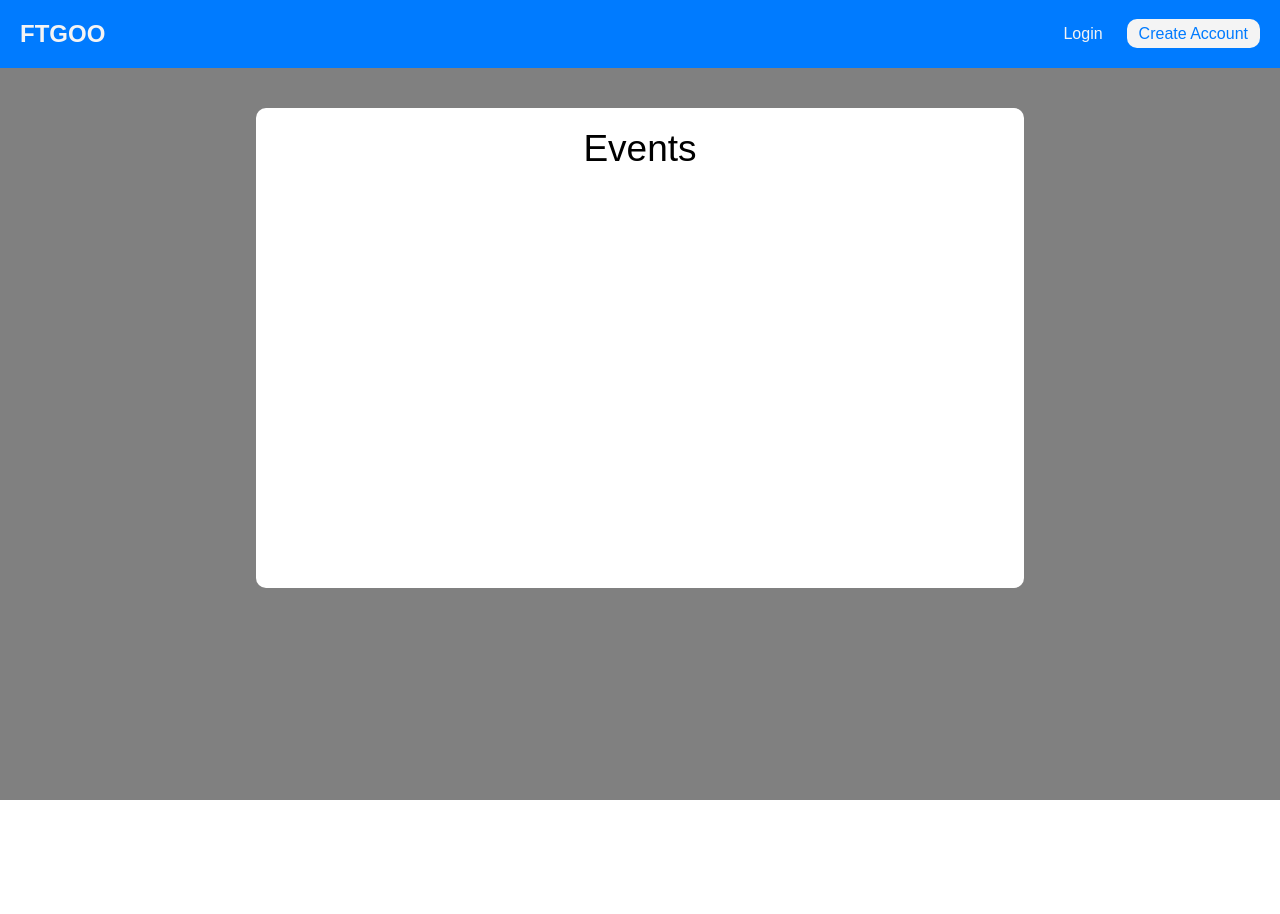
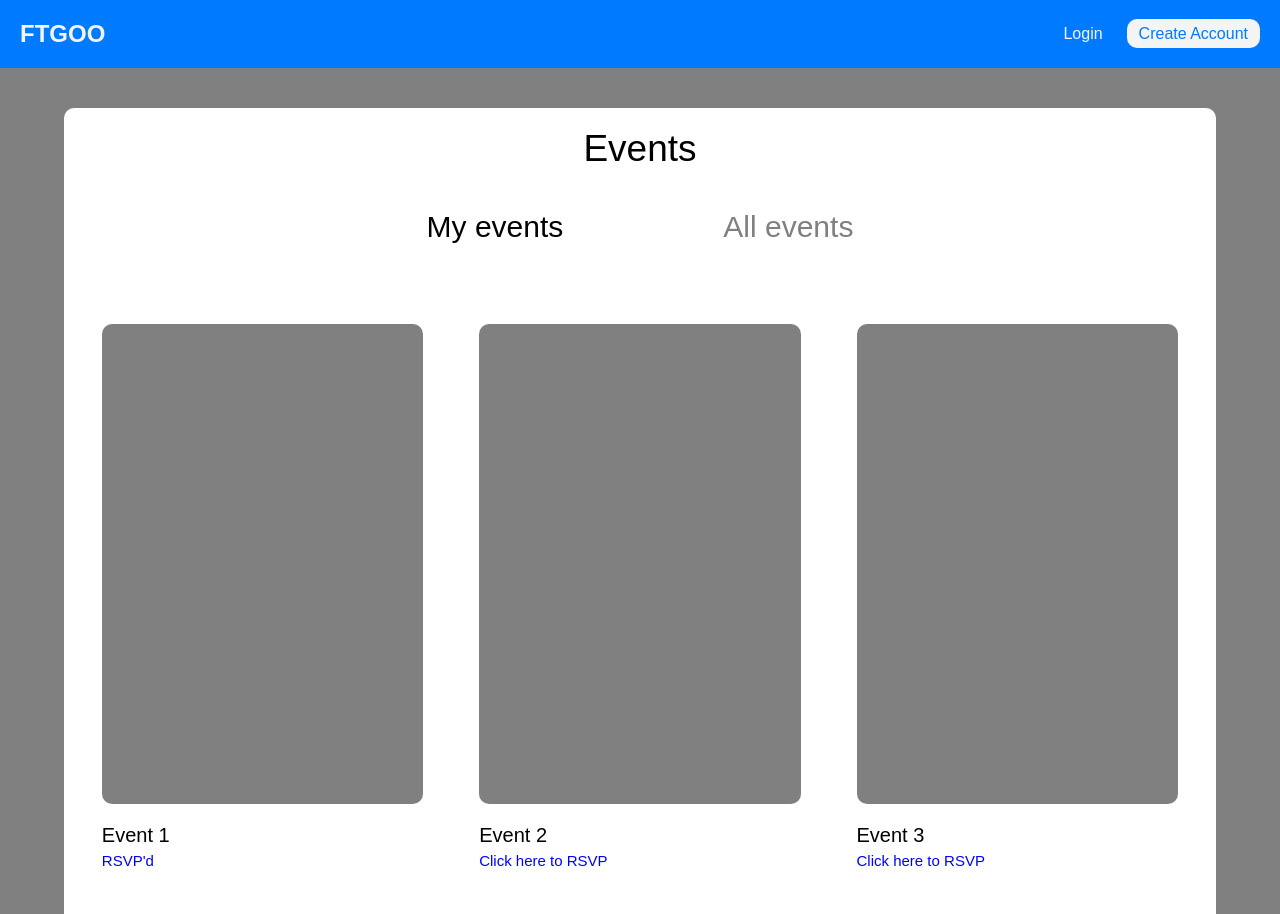
Before and after one commit to Sterling-Gore/COSC4353, a Next.js app in the folder ftgoo/: page /events in a window 1280 px wide. Shown: the top 914 px of the page. Before the commit the page ends 800 px from the top, so only its background shows below. Built offline with nearby package versions, Linux system fonts and the light colour scheme.

Commit message:
Feat: boxes made for events, RSVP in work

```diff
--- a/ftgoo/pages/events/index.js
+++ b/ftgoo/pages/events/index.js
@@ -1,10 +1,44 @@
-import React from "react";
+import React, { useState } from "react";
 
 export default function Events() {
-  const eventsArray = [
+  const [currentPage, setCurrentPage] = useState("myEvents");
+  const [selectedEventNum, setSelectedEventNum] = useState(null); // New state for selected event number
+
+  const handleEventsChangeOnClick = () => {
+    if (currentPage === "myEvents") {
+      setCurrentPage("allEvents");
+    } else if (currentPage === "allEvents") {
+      setCurrentPage("myEvents");
+    }
+  };
+
+  const handleRSVPOnClick = (eventNum) => {
+    setSelectedEventNum(eventNum); // Set the selected event number
+    setCurrentPage("RSVP");
+  };
+
+  const myEventsArray = [
+    { eventNum: 1, rsvp: true },
+    { eventNum: 2, rsvp: false },
+    { eventNum: 3, rsvp: false },
+    { eventNum: 4, rsvp: false },
+    { eventNum: 5, rsvp: false },
+    { eventNum: 6, rsvp: false },
+    { eventNum: 7, rsvp: false },
+    { eventNum: 8, rsvp: false },
+    { eventNum: 9, rsvp: false },
+  ];
+
+  const allEventsArray = [
     { eventNum: 1, rsvp: false },
     { eventNum: 2, rsvp: false },
     { eventNum: 3, rsvp: false },
+    { eventNum: 4, rsvp: false },
+    { eventNum: 5, rsvp: false },
+    { eventNum: 6, rsvp: false },
+    { eventNum: 7, rsvp: false },
+    { eventNum: 8, rsvp: false },
+    { eventNum: 9, rsvp: false },
   ];
 
   return (
@@ -20,17 +54,73 @@ export default function Events() {
       </nav>
 
       <div style={styles.eventsContainer}>
-        <p style={styles.eventsText}>
-          Events
-        </p>
-        {eventsArray.map((event) => (
-          <div>
+        <p style={styles.eventsText}>Events</p>
+        {currentPage === "myEvents" && (
+          <div style={styles.eventsButtonsContainer}>
+            <button style={styles.blackEventsButtons}>My events</button>
+            <button style={styles.grayEventsButtons} onClick={handleEventsChangeOnClick}>
+              All events
+            </button>
           </div>
-        ))}
+        )}
+        {currentPage === "myEvents" && (
+          <div style={styles.eventsGrid}>
+            {myEventsArray.map((event) => (
+              <div style={styles.eventWrapper} key={event.eventNum}>
+                <div style={styles.eventBox}></div>
+                <div style={styles.eventInfo}>
+                  <p>Event {event.eventNum}</p>
+                  {event.rsvp ? (
+                    <button style={styles.rsvpButton}>RSVP'd</button>
+                  ) : (
+                    <button style={styles.rsvpButton} onClick={() => handleRSVPOnClick(event.eventNum)}>
+                      Click here to RSVP
+                    </button>
+                  )}
+                </div>
+              </div>
+            ))}
+          </div>
+        )}
+        {currentPage === "allEvents" && (
+          <div style={styles.eventsButtonsContainer}>
+            <button style={styles.grayEventsButtons} onClick={handleEventsChangeOnClick}>
+              My events
+            </button>
+            <button style={styles.blackEventsButtons}>All events</button>
+          </div>
+        )}
+        {currentPage === "allEvents" && (
+          <div style={styles.eventsGrid}>
+            {allEventsArray.map((event) => (
+              <div style={styles.eventWrapper} key={event.eventNum}>
+                <div style={styles.eventBox}></div>
+                <div style={styles.eventInfo}>
+                  <p>Event {event.eventNum}</p>
+                  {event.rsvp ? (
+                    <button style={styles.rsvpButton}>RSVP'd</button>
+                  ) : (
+                    <button style={styles.rsvpButton} onClick={() => handleRSVPOnClick(event.eventNum)}>
+                      Click here to RSVP
+                    </button>
+                  )}
+                </div>
+              </div>
+            ))}
+          </div>
+        )}
+        {currentPage === "RSVP" && (
+          <div style={styles.rsvpContainer}>
+            <div style={styles.rsvpBox}>
+            </div>
+
+          </div>
+        )}
       </div>
     </div>
   );
 }
+
 
 const styles = {
   container: {
@@ -39,6 +129,7 @@ const styles = {
     width: "100vw",
     display: "flex",
     flexDirection: "column",
+    paddingBottom: "40px",
   },
   navbar: {
     width: "100%",
@@ -71,59 +162,91 @@ const styles = {
     borderRadius: "10px",
     width: "15vw",
   },
+  eventsText: {
+    fontSize: "37px",
+    color: "black",
+    fontWeight: 500,
+    marginBottom: "5vh",
+  },
+  eventsButtonsContainer: {
+    display: "flex",
+    flexDirection: "row",
+    gap: "20vh",
+    marginBottom: "10vh",
+  },
+  blackEventsButtons: {
+    display: "flex",
+    backgroundColor: "white",
+    border: "none",
+    color: "black",
+    fontSize: "30px",
+    cursor: "pointer",
+  },
+  grayEventsButtons: {
+    display: "flex",
+    backgroundColor: "white",
+    border: "none",
+    color: "gray",
+    fontSize: "30px",
+    cursor: "pointer",
+  },
   eventsContainer: {
     marginTop: "40px",
-    width: "60%",
+    width: "90%",
     backgroundColor: "white",
     minHeight: "60vh",
     display: "flex",
     flexDirection: "column",
     alignItems: "center",
-    textAlign: "center",
+    textAlign: "left",
     borderRadius: "10px",
     padding: "20px",
     marginLeft: "auto",
     marginRight: "auto",
   },
-  eventsText: {
-    fontSize: "37px",
+  eventsGrid: {
+    display: "grid",
+    gridTemplateColumns: "repeat(3, 1fr)", // Fixed to 3 columns
+    gap: "20px",
+    width: "100%",
+  },
+  eventWrapper: {
+    display: "flex",
+    flexDirection: "column",
+    alignItems: "center",
+  },
+  eventBox: {
+    backgroundColor: "gray",
+    width: "90%",
+    height: "60vh", // Adjust the height if needed
+    borderRadius: "10px",
+  },
+  eventInfo: {
+    marginTop: "10px",
     color: "black",
-    fontWeight: 500,
-    marginBottom: "10vh",
+    textAlign: "left", // Align text to the left
+    width: "90%", // Ensure it takes the full width of the container
+    fontSize: "20px",
+    marginTop: "20px",
+    marginBottom: "25px",
   },
-  eventContainer: {
-    marginBottom: "5vh",
-    width: "80%",
-    height: "12vh",
-    border: "1px solid black",
+  rsvpButton: {
+    color: "blue",
+    marginTop: "5px",
+    cursor: "pointer",
+    backgroundColor: "white",
+    border: "none",
+    fontSize: "15px",
+  },
+  rsvpContainer: {
     display: "flex",
-    alignItems: "flex-start",
-    position: "relative",
+    flexDirection: "column",
+    alignItems: "center",
   },
-  topLeftEventText: {
-    textAlign: "left",
-    color: "black",
-    fontSize: "22px",
-    position: "absolute",
-    top: 0,
-    left: 0,
-  },
-  bottomLeftEventText: {
-    textAlign: "left",
-    color: "black",
-    fontSize: "22px",
-    position: "absolute",
-    bottom: 0,
-    left: 0,
-  },
-  rightEventText: {
-    textAlign: "right",
-    color: "black",
-    fontSize: "22px",
-    position: "absolute",
-    top: 0,
-    right: 0,
-    maxWidth: "415px",
-    lineHeight: "1.5",
+  rsvpBox: {
+    backgroundColor: "gray",
+    width: "90%",
+    height: "50vh", // Adjust the height if needed
+    borderRadius: "10px",
   },
 };
```
